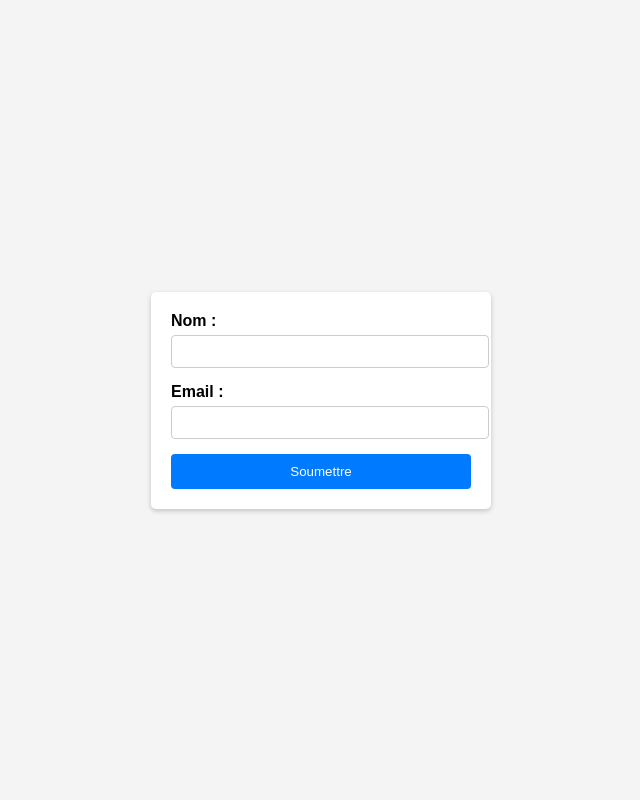
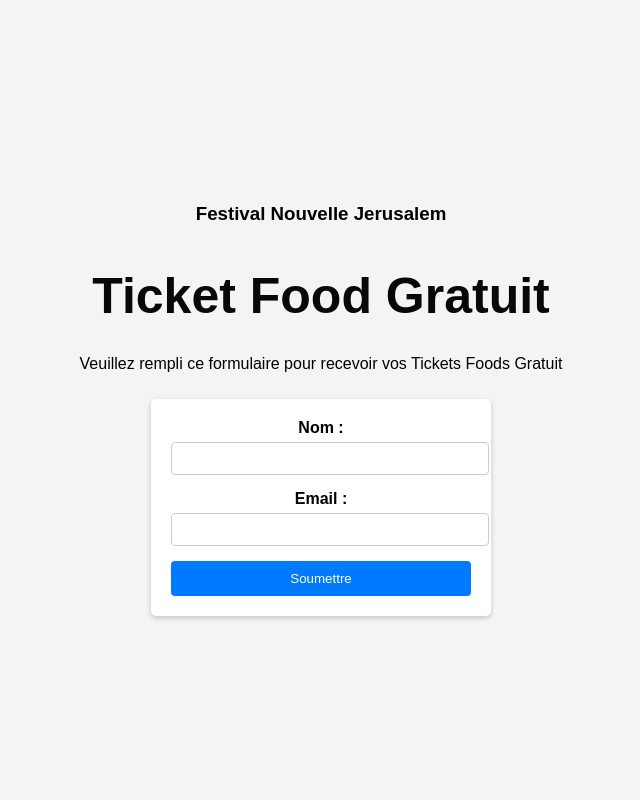
Before and after one commit to lovesteom/GestionTicket, a PHP site: page / in a window 1280 px wide. Shown: the whole page, without its empty margins (319-959 px from the left). Run offline with PHP 8.4, Linux system fonts and the light colour scheme.

```diff
--- a/control.php
+++ b/control.php
@@ -63,6 +63,7 @@ $conn->close();
 
 <body>
     <form method="POST" action="">
+        <h1 style="text-align: center;">Mise à jour des tickets</h1>
         <label for="email">Email :</label>
         <input type="email" id="email" name="email"
                value="<?php echo htmlspecialchars($pre_email); ?>"
--- a/index.html
+++ b/index.html
@@ -8,6 +8,14 @@
     <link rel="stylesheet" href="style.css">
 </head>
 <body>
+
+    <div>
+        <h3>Festival Nouvelle Jerusalem</h3>
+        <h2>Ticket Food Gratuit</h2>
+        <p>Veuillez rempli ce formulaire pour recevoir vos Tickets Foods Gratuit</p>
+    </div>
+
+    <div>
         <form action="submit.php" method="POST">
             <label for="name">Nom :</label>
             <input type="text" id="name" name="name" required>
@@ -17,5 +25,6 @@
 
             <button type="submit">Soumettre</button>
         </form>
+    </div>
 </body>
 </html>
--- a/style.css
+++ b/style.css
@@ -3,12 +3,32 @@ body {
     margin: 0;
     padding: 0;
     display: flex;
+    flex-direction: column;
+
     justify-content: center;
     align-items: center;
     height: 100vh;
     background-color: #f4f4f4;
 }
+div{
+    display: block !important;
+    justify-content: center;
+    align-items: center;
+    text-align: center !important;
+}
+p{
+    padding :10px;
+}
 
+h2{
+    color: #080808;
+    margin-bottom: 20px;
+    font-size: 50px !important;
+}
+h3{
+    color: #000000;
+    margin-bottom: 10px;
+}
 form {
     background: #fff;
     padding: 20px;
```
Lines whose indentation alone changed are shown as unchanged.
